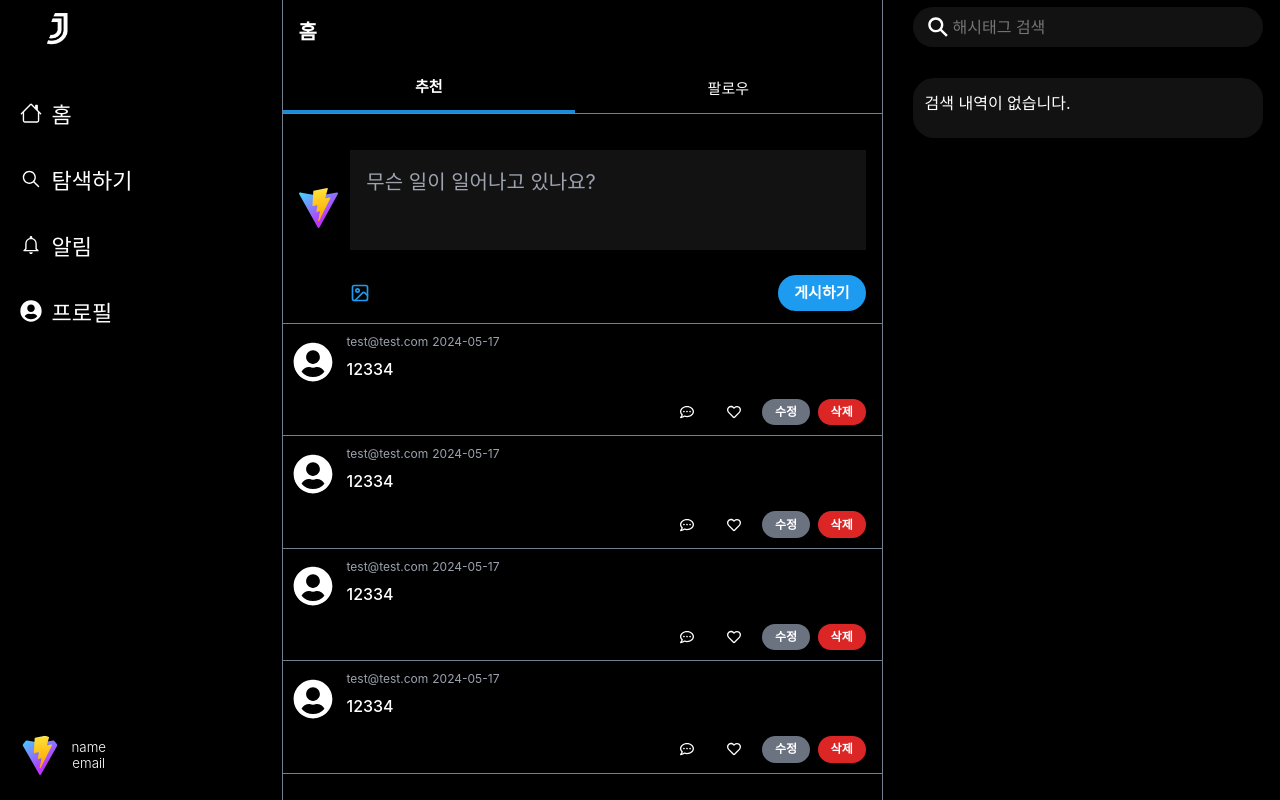
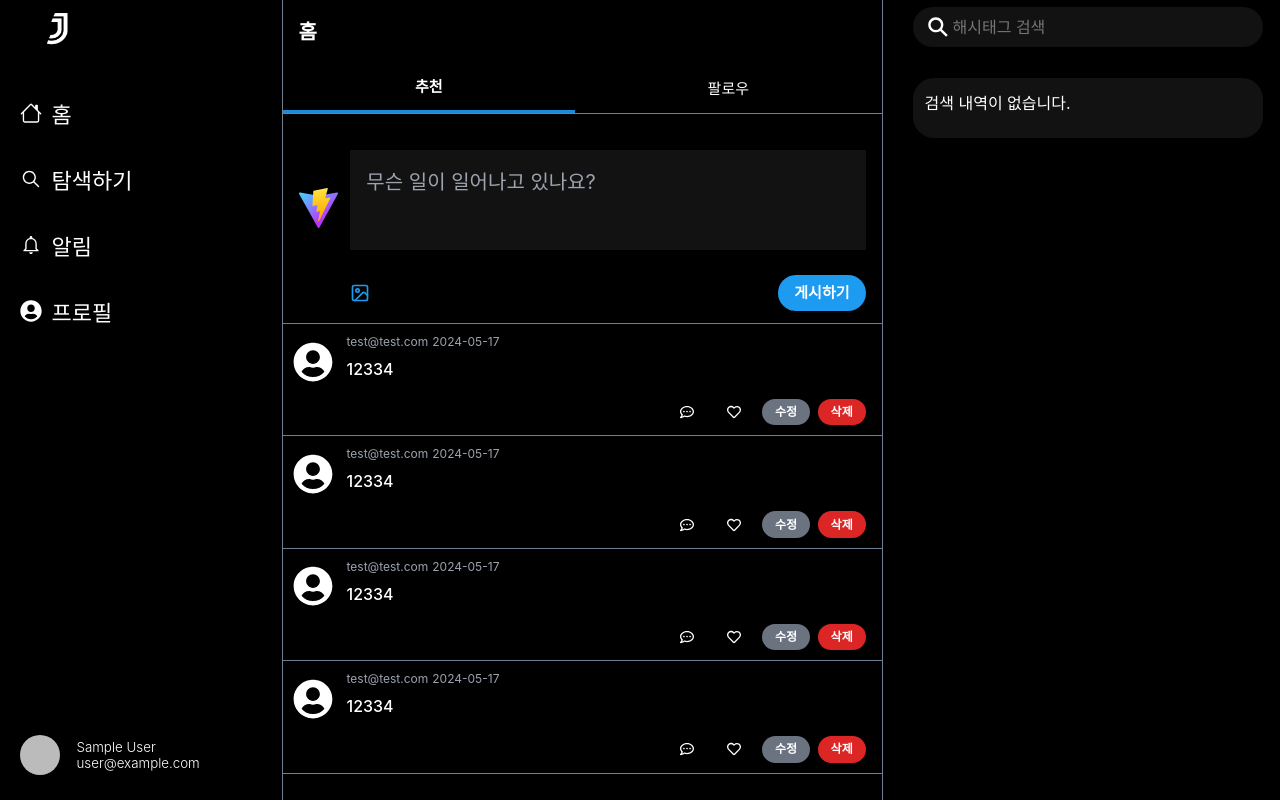
Before and after one commit to jm-316/Jwitter, a React (Vite) app: page / in a window 1280 px wide. Built offline with nearby package versions, Linux system fonts and the light colour scheme; no server answers; sample sign-in values are in the browser's storage.

Commit message:
로그아웃 기능 구현

```diff
--- a/src/components/LogoutButton.module.scss
+++ b/src/components/LogoutButton.module.scss
@@ -9,7 +9,6 @@
   border: none;
   align-items: center;
   justify-content: flex-start;
-  // margin-left: 80px;
   background-color: $background;
   color: $white;
   margin-top: auto;
@@ -29,8 +28,16 @@
     }
   }
 
+  &__imageIcon {
+    width: 40px;
+    height: 40px;
+    border-radius: 50%;
+  }
+
   &__username {
     margin: 0 12px;
     font-weight: 300;
+    text-align: left;
+    padding-left: 5px;
   }
 }
--- a/src/components/LogoutButton.tsx
+++ b/src/components/LogoutButton.tsx
@@ -1,14 +1,30 @@
+import { FaUserCircle } from 'react-icons/fa';
+import { toast } from 'react-toastify';
+import { useContext } from 'react';
+import { logOut } from '../api/firebase';
+import AuthContext from './context/AuthContext';
 import styles from './LogoutButton.module.scss';
 
 export default function LogoutButton() {
+  const { user } = useContext(AuthContext);
+
+  const handleLogout = async () => {
+    await logOut();
+    toast.success('로그아웃 되었습니다.');
+  };
+
   return (
-    <button className={styles.logOut__btn}>
+    <button className={styles.logOut__btn} type="button" onClick={handleLogout}>
       <div className={styles.logOut__btn__image}>
-        <img src="./vite.svg" alt="profile" />
+        {user?.photoURL ? (
+          <img src={user?.photoURL} alt="profile" />
+        ) : (
+          <FaUserCircle className={styles.logOut__btn__imageIcon} />
+        )}
       </div>
       <div className={styles.logOut__btn__username}>
-        <div>name</div>
-        <div>email</div>
+        <div>{user?.displayName ?? 'user'}</div>
+        <div>{user?.email ?? '@' + user?.uid?.slice(0, 5)}</div>
       </div>
     </button>
   );
```
